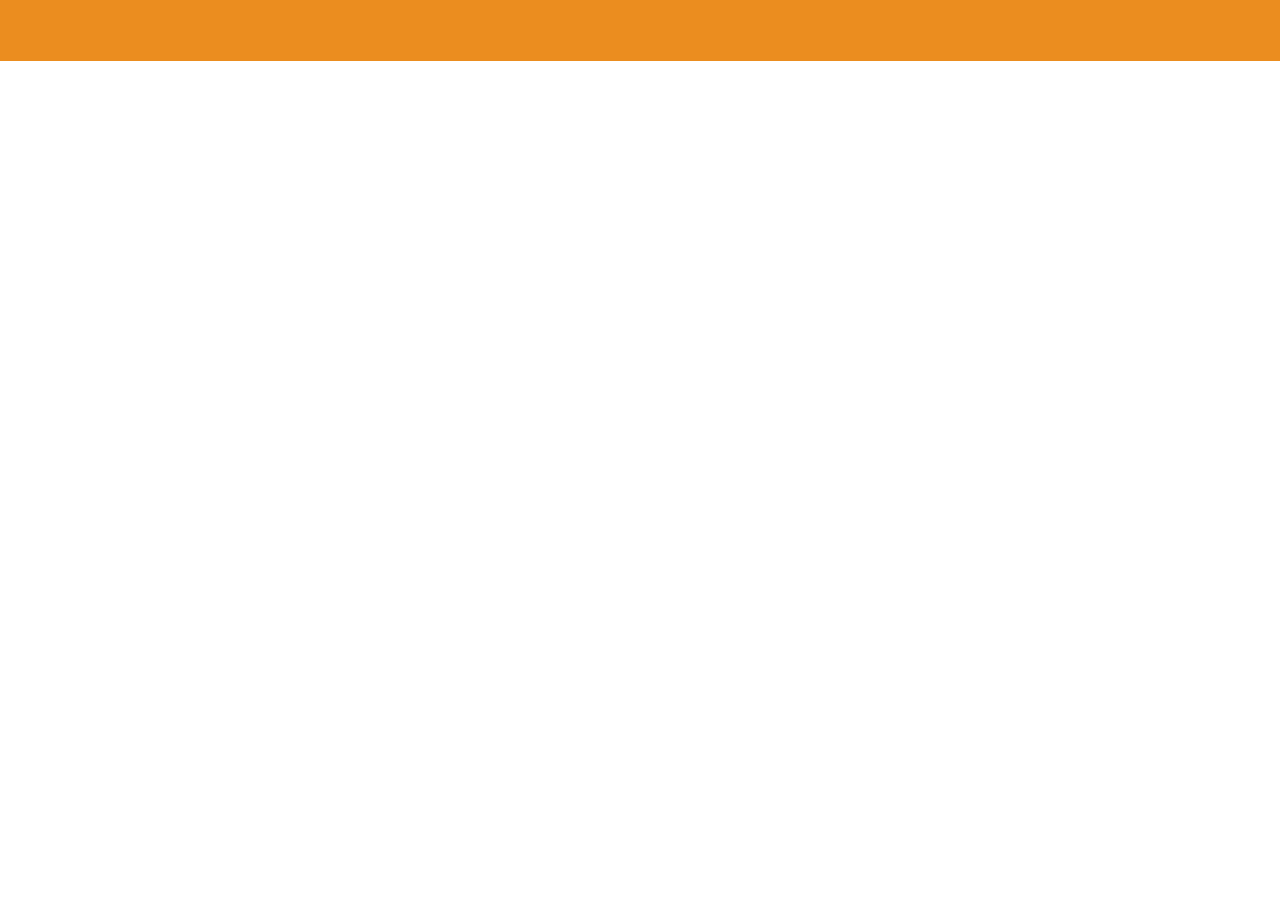
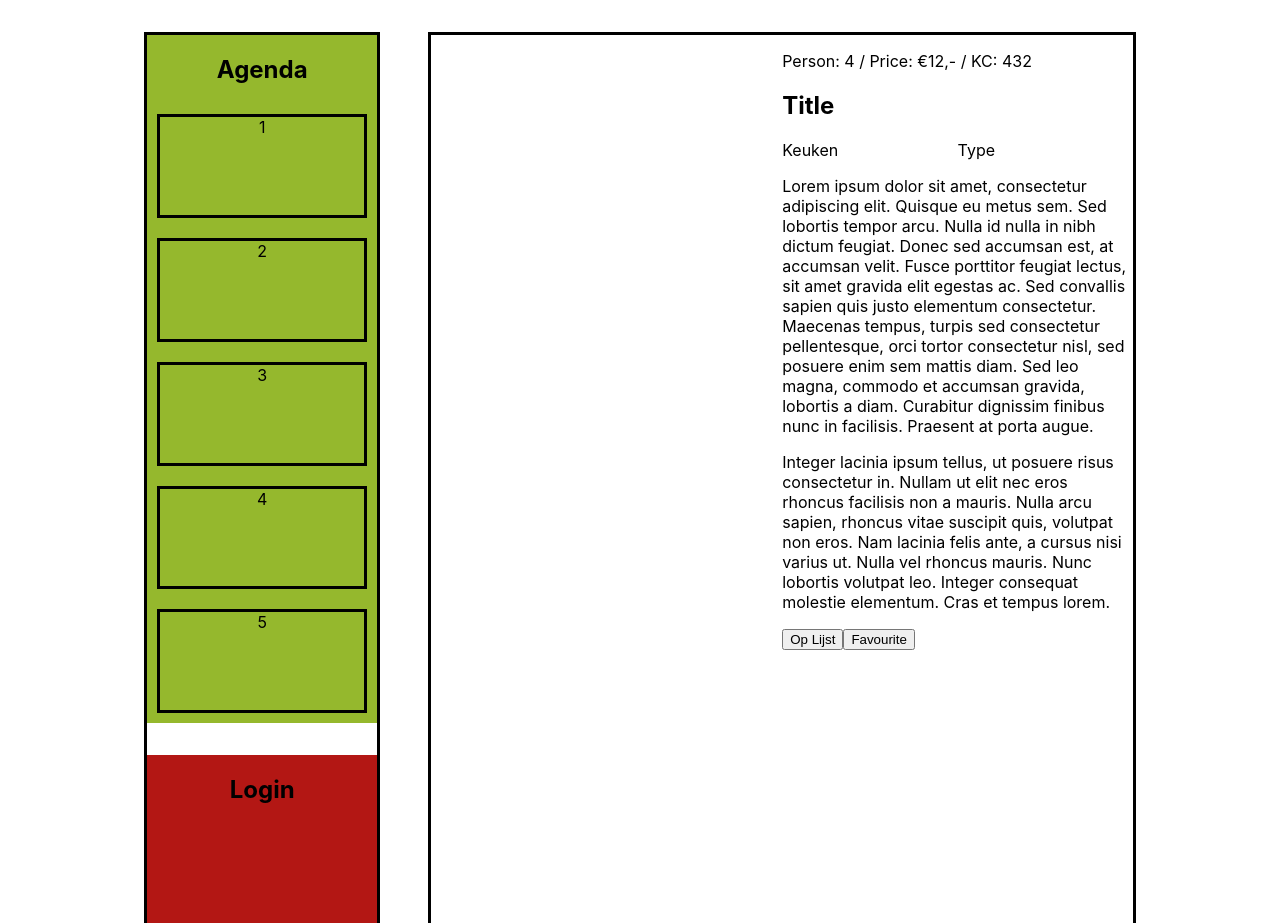
Before and after one commit to lydiavangammeren/vurrukkulluk, a React (Create React App) app: page / in a window 1280 px wide. Shown: the part 549-1472 px from the top of the page. Before the commit the page ends 800 px from the top, so only its background shows below. Built offline with nearby package versions, Linux system fonts and the light colour scheme.

Commit message:
Main Layout

```diff
--- a/src/App.css
+++ b/src/App.css
@@ -26,11 +26,80 @@
   --black: #000;
 
 }
+* {
+  box-sizing: border-box;
+}
+.App {
+  height: 2000px;
+  display: flex;
+  flex-direction: column;
+  padding: 0px 6em 0px 6em;
+}
+
+.HeroImage{
+  border: solid;
+  flex: 20%;
+}
+
+section{
+  flex: 50%;
+  display: flex;
+  flex-direction: row;
+}
+
+.side {
+  display: flex;
+  align-items: stretch;
+  border: solid;
+  flex: 25%;
+  flex-direction: column;
+  margin: 3em 0 3em 3em;
+  padding-bottom: 3em;
+}
+
+.Agenda {
+  background-color: #95b82d;
+  flex-grow: 2;
+  margin-bottom: 2em;
+  display: flex;
+  flex-direction: column;
+  align-items: stretch;
+  text-align: center;
+}
+
+.Agenda_item {
+  border: solid;
+  text-align: center;
+  margin: 10px;
+  flex-grow: 1;
+}
+
+.Login {
+  background-color: var(--darker-red);
+  flex-grow: 1;
+  text-align: center;
+}
+
+.content {
+  border: solid;
+  flex: 75%;
+  align-items: stretch;
+  margin: 3em;
+}
+
+
+
+
+.Contact {
+  flex: 10%;
+  border: solid;
+}
 
 .contact {
   color: var(--white);
   background-color: var(--darker-orange);
   padding-left: 2%;
+
 }
 
 .address {
@@ -41,3 +110,35 @@
 div.address p {
   margin: 0;
 }
+
+/* Detail Content */
+.detailContent {
+  display: flex;
+  flex-direction: column;
+}
+.detailTop {
+
+}
+.detailBottom {
+
+}
+.details {
+  display: flex;
+  flex-direction: row;
+}
+.details_img {
+  flex: 50%;
+}
+.details_info {
+  flex: 50%;
+}
+.kitchen_type  {
+  display: flex;
+  flex-direction: row;
+}
+.details_kitchen {
+  flex: 50%;
+}
+.details_type {
+  flex: 50%;
+}
--- a/src/App.js
+++ b/src/App.js
@@ -1,13 +1,37 @@
 import HeroImage from './components/HeroImage';
 import Contact from './components/Contact';
+import DetailContent from './components/DetailContent';
+import './App.css';
 
-import './App.css';
 
 function App() {
   return (
     <div className="App">
-      <HeroImage/>
-      <Contact/>
+      <div className='HeroImage'><h1>HeroImage</h1></div>
+      {/* <HeroImage/> */}
+      <section>
+        <div className='side'>
+          <div className='Agenda'>
+            <h2>Agenda</h2>
+            <div className='Agenda_item'>1</div>
+            <div className='Agenda_item'>2</div>
+            <div className='Agenda_item'>3</div>
+            <div className='Agenda_item'>4</div>
+            <div className='Agenda_item'>5</div>
+          </div>
+          {/* <Agenda /> */}
+          <div className='Login'>
+            <h2>Login</h2>
+            </div>
+          {/* <Login /> */}
+        </div>
+        <div className='content'>
+          {/* <h1>Content</h1> */}
+          <DetailContent />
+        </div>
+      </section>
+      <div className='Contact'><h1>Contact</h1></div>
+      {/* <Contact/> */}
     </div>
   );
 }
--- a/src/components/Details.jsx
+++ b/src/components/Details.jsx
@@ -12,6 +12,7 @@ const Details = () => {
       </div>
       <div className='details_info'>
         <div className='details_stats'>
+          <p>Person: 4 / Price: €12,- / KC: 432</p>
           {/* Aantal personen  / Prijs / Calorieen */}
         </div>
         <div className='title_rating'>
@@ -32,14 +33,16 @@ const Details = () => {
         lectus, sit amet gravida elit egestas ac. Sed convallis sapien quis justo elementum consectetur. Maecenas
         tempus, turpis sed consectetur pellentesque, orci tortor consectetur nisl, sed posuere enim sem mattis
         diam. Sed leo magna, commodo et accumsan gravida, lobortis a diam. Curabitur dignissim finibus nunc in
-        facilisis. Praesent at porta augue.
-
+        facilisis. Praesent at porta augue.</p>
+        <p>
         Integer lacinia ipsum tellus, ut posuere risus consectetur in. Nullam ut elit nec eros rhoncus facilisis
         non a mauris. Nulla arcu sapien, rhoncus vitae suscipit quis, volutpat non eros. Nam lacinia felis ante,
         a cursus nisi varius ut. Nulla vel rhoncus mauris. Nunc lobortis volutpat leo. Integer consequat molestie
         elementum. Cras et tempus lorem.
         </p>
         <div className='details_buttons'>
+          <button>Op Lijst</button>
+          <button>Favourite</button>
           {/* Op Lijst-Button      Favourite-Button */}
         </div>
       </div>
```
